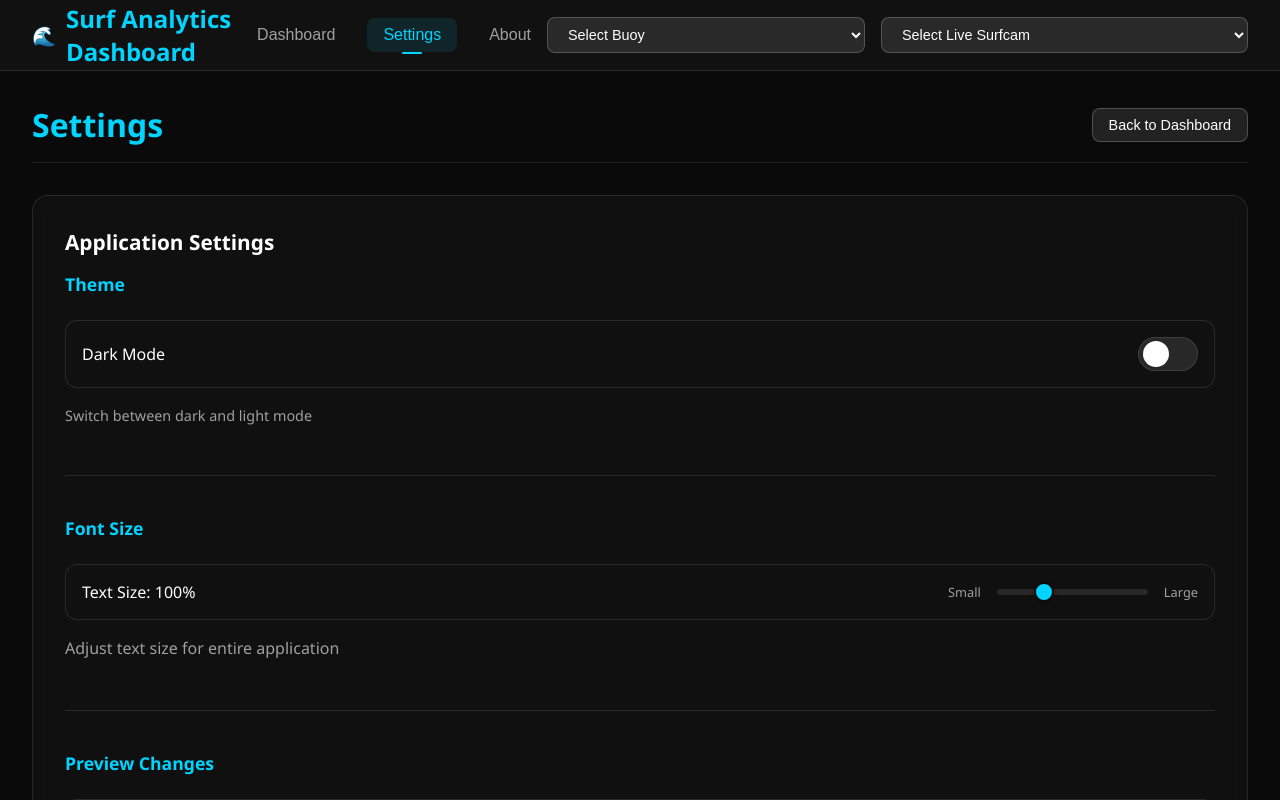
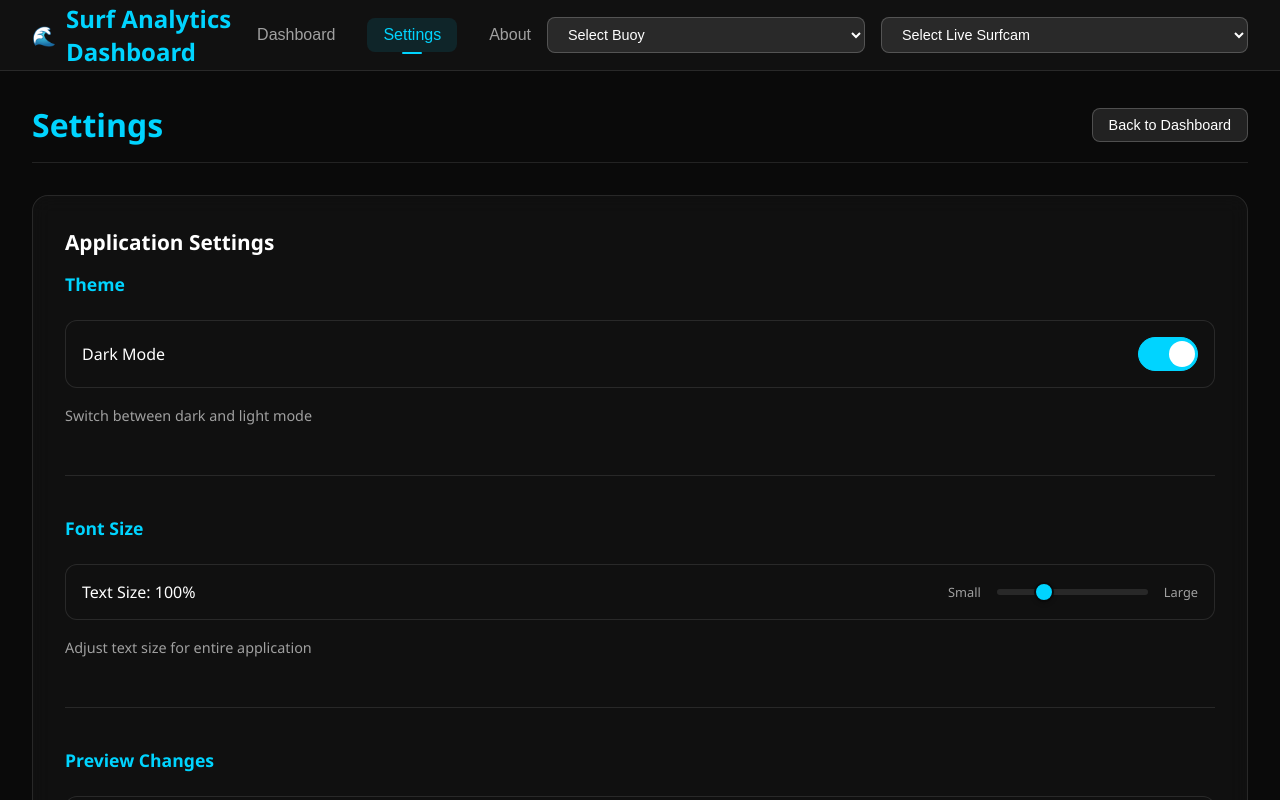
Before and after one commit to RyanFabrick/ML-CV-Surf-Reporter, a React (Create React App) app in the folder frontend/: page / in a window 1280 px wide. Both pictures are taken after a click on the button "Settings". Shown: the top 800 px of the page. Built offline with nearby package versions, Linux system fonts and the light colour scheme.

Commit message:
WIP: toggle for theme mode

```diff
--- a/frontend/src/App.js
+++ b/frontend/src/App.js
@@ -24,22 +24,36 @@ function App() {
   const [selectedWebcam, setSelectedWebcam] = useState('');
   //state for navigation
   const [currentPage, setCurrentPage] = useState('dashboard');
-  //settings state
-  const [theme, setTheme] = useState('dark')
-  const [fontSize, setFontSize] = useState(100)
+  //settings state - initialize with saved values or defaults
+  const [theme, setTheme] = useState(() => {
+    const savedTheme = localStorage.getItem('surf-analytics-theme');
+    return savedTheme || 'dark';
+  });
+  const [fontSize, setFontSize] = useState(() => {
+    const savedFontSize = localStorage.getItem('surf-analytics-font-size');
+    return savedFontSize ? parseInt(savedFontSize) : 100;
+  });
 
   //applies theme and font size throughout application
   useEffect(() => {
     document.documentElement.setAttribute('data-theme', theme);
     document.documentElement.style.fontSize = `${fontSize}%`;
+  }, [theme, fontSize]); // Only run when theme or fontSize changes
 
-    //saves to localStorage
+  //save theme to localStorage when it changes
+  useEffect(() => {
     localStorage.setItem('surf-analytics-theme', theme);
+  }, [theme]);
+
+  //save font size to localStorage when it changes
+  useEffect(() => {
     localStorage.setItem('surf-analytics-font-size', fontSize.toString());
-  })
+  }, [fontSize]);
+
   // Use custom hooks for data fetching
   const { data, error, fetchWaveData } = useWaveData(selectedBuoy);
   const { videoData, webcamError, analysisStatus, fetchVideoData } = useVideoData(selectedWebcam);
+
   //navigation handler
   const handleNavigation = (page) => {
     setCurrentPage(page);
@@ -175,7 +189,6 @@ function App() {
         </div>
       </nav>
 
-      {/* Main Content Area */}
       {renderPage()}
     </div>
   );
--- a/frontend/src/components/Settings_Page.js
+++ b/frontend/src/components/Settings_Page.js
@@ -23,7 +23,7 @@ const SettingsPage = ({ onNavigate, theme, onThemeChange, fontSize, onFontSizeCh
             type="checkbox"
             id="theme-toggle"
             className="toggle-input"
-            onchecked={theme === 'dark'}
+            checked={theme === 'dark'}
             onChange={(e) => onThemeChange(e.target.checked ? 'dark' : 'light')}
             />
             <span className="toggle-slider"></span>
@@ -55,7 +55,7 @@ const SettingsPage = ({ onNavigate, theme, onThemeChange, fontSize, onFontSizeCh
             <span className="slider-label">Large</span>
           </div>
         </div>
-        <p className="setting=description">
+        <p className="setting-description">
           Adjust text size for entire application
         </p>
       </div>
```
